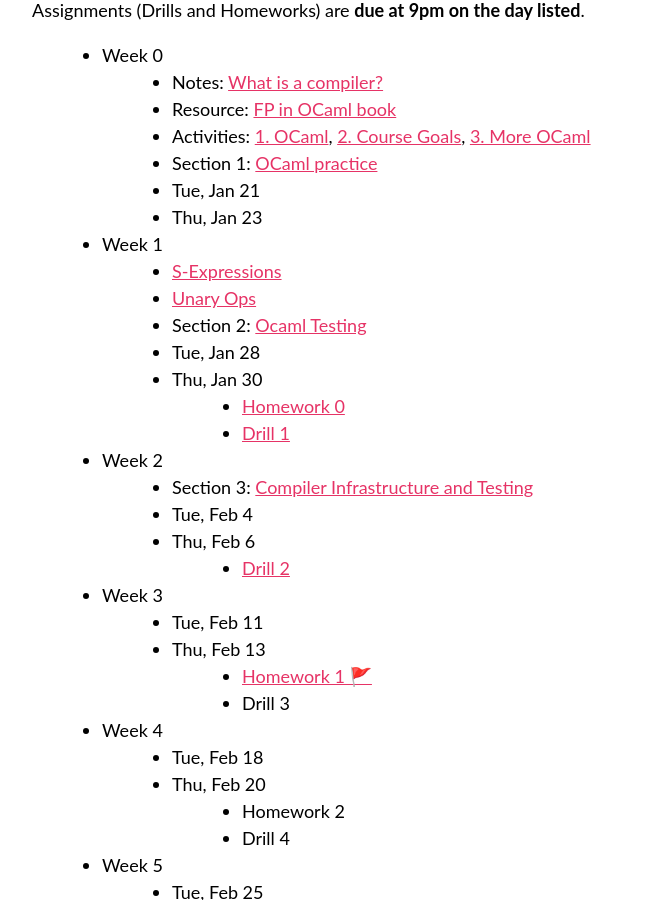
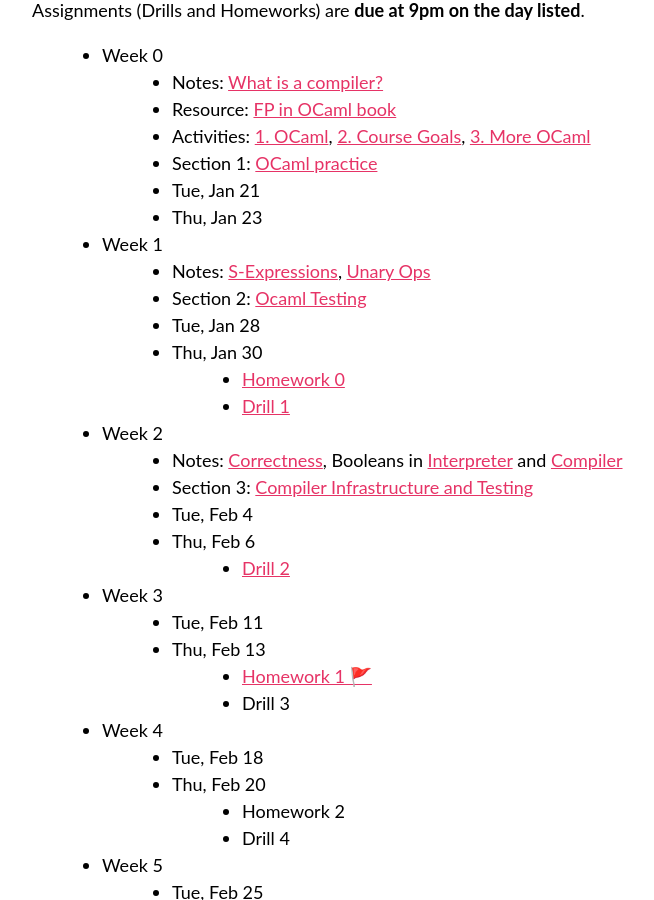
Before and after one commit to berkeley-cs164-sp25/berkeley-cs164-sp25.github.io, a Jekyll site: the page built from schedule.md, in a window 1280 px wide and 900 px high, scrolled down 383 px. Shown: the whole window, without its empty margins (208-862 px from the left). Built offline with Jekyll 4.4.1, drawn with Linux system fonts in a browser that asks for light colours; our own code applies the rules of GitHub Pages for plain Markdown files.

Commit message:
post week 2 materials

```diff
--- a/schedule.md
+++ b/schedule.md
@@ -16,17 +16,15 @@ Assignments (Drills and Homeworks) are **due at 9pm on the day listed**.
 	- Tue, Jan 21
 	- Thu, Jan 23
 - Week 1
-	- [S-Expressions](./notes/01-S-Expressions.html)
-	- [Unary Ops](./notes/02-Unary.html)
-	<!-- - [Correctness and Testing](./notes/03-Correctness.html) -->
-	<!-- - [Booleans: Interpreter](./notes/04-Booleans-1.html) -->
+	- Notes: [S-Expressions](./notes/01-S-Expressions.html), [Unary Ops](./notes/02-Unary.html)
 	- Section 2: [Ocaml Testing](https://classroom.github.com/a/KBvwYzUP)
 	- Tue, Jan 28
 	- Thu, Jan 30
 		- [Homework 0](https://classroom.github.com/a/ciFgRAjw)
 		- [Drill 1](https://bcourses.berkeley.edu/courses/1542169/quizzes/2494426)
 - Week 2
-	<!-- - booleans, compiler  -->
+	- Notes: [Correctness](./notes/03-Correctness.html),
+	  Booleans in [Interpreter](./notes/04-Booleans-1.html) and [Compiler](./notes/05-Booleans-2.html)
 	- Section 3: [Compiler Infrastructure and Testing](https://classroom.github.com/a/5MelbZP0)
 	- Tue, Feb 4
 	- Thu, Feb 6
```
